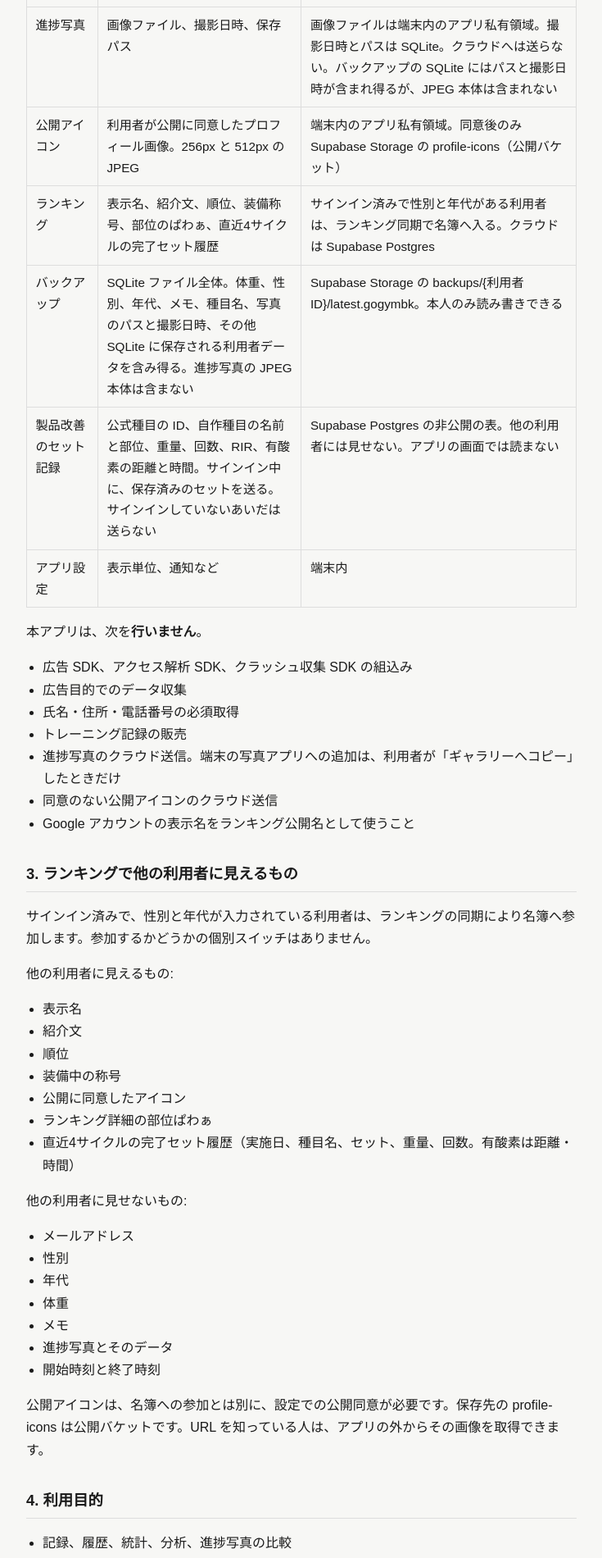
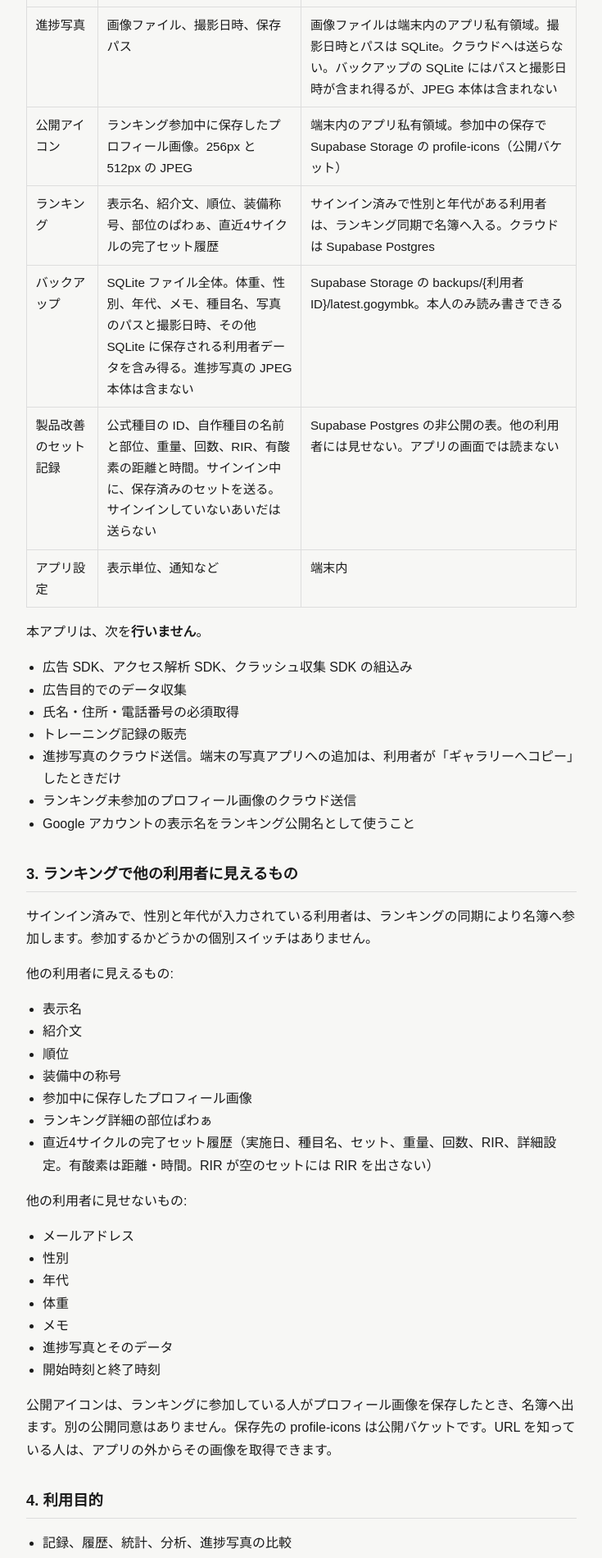
Before and after one commit to K-Tatsuro/gogym-legal, a plain HTML site: page privacy/index.html in a window 1280 px wide. Shown: the part 900-2800 px from the top of the page at 82% size, without its empty margins (272-1007 px from the left). Drawn offline with Linux system fonts and the light colour scheme.

Commit message:
【文書】[法務] 公開アイコンは参加中の保存で名簿へ出る
Co-authored-by: Cursor <cursoragent@cursor.com>

```diff
--- a/privacy/index.html
+++ b/privacy/index.html
@@ -48,7 +48,7 @@
 <body>
   <main>
     <h1>GoGym プライバシーポリシー</h1>
-    <p class="meta">制定日: 2026年7月26日<br>最終更新日: 2026年11月25日</p>
+    <p class="meta">制定日: 2026年7月26日<br>最終更新日: 2026年11月26日</p>
     <p>GoGym（以下「本アプリ」）は、筋トレ記録を支援するモバイルアプリケーションです。本ポリシーは、本アプリにおける利用者情報の取扱いを説明します。</p>
 
     <h2>1. 運営者</h2>
@@ -93,8 +93,8 @@
         </tr>
         <tr>
           <td>公開アイコン</td>
-          <td>利用者が公開に同意したプロフィール画像。256px と 512px の JPEG</td>
-          <td>端末内のアプリ私有領域。同意後のみ Supabase Storage の profile-icons（公開バケット）</td>
+          <td>ランキング参加中に保存したプロフィール画像。256px と 512px の JPEG</td>
+          <td>端末内のアプリ私有領域。参加中の保存で Supabase Storage の profile-icons（公開バケット）</td>
         </tr>
         <tr>
           <td>ランキング</td>
@@ -125,7 +125,7 @@
       <li>氏名・住所・電話番号の必須取得</li>
       <li>トレーニング記録の販売</li>
       <li>進捗写真のクラウド送信。端末の写真アプリへの追加は、利用者が「ギャラリーへコピー」したときだけ</li>
-      <li>同意のない公開アイコンのクラウド送信</li>
+      <li>ランキング未参加のプロフィール画像のクラウド送信</li>
       <li>Google アカウントの表示名をランキング公開名として使うこと</li>
     </ul>
 
@@ -137,9 +137,9 @@
       <li>紹介文</li>
       <li>順位</li>
       <li>装備中の称号</li>
-      <li>公開に同意したアイコン</li>
+      <li>参加中に保存したプロフィール画像</li>
       <li>ランキング詳細の部位ぱわぁ</li>
-      <li>直近4サイクルの完了セット履歴（実施日、種目名、セット、重量、回数。有酸素は距離・時間）</li>
+      <li>直近4サイクルの完了セット履歴（実施日、種目名、セット、重量、回数、RIR、詳細設定。有酸素は距離・時間。RIR が空のセットには RIR を出さない）</li>
     </ul>
     <p>他の利用者に見せないもの:</p>
     <ul>
@@ -151,7 +151,7 @@
       <li>進捗写真とそのデータ</li>
       <li>開始時刻と終了時刻</li>
     </ul>
-    <p>公開アイコンは、名簿への参加とは別に、設定での公開同意が必要です。保存先の profile-icons は公開バケットです。URL を知っている人は、アプリの外からその画像を取得できます。</p>
+    <p>公開アイコンは、ランキングに参加している人がプロフィール画像を保存したとき、名簿へ出ます。別の公開同意はありません。保存先の profile-icons は公開バケットです。URL を知っている人は、アプリの外からその画像を取得できます。</p>
 
     <h2>4. 利用目的</h2>
     <ul>
@@ -168,7 +168,7 @@
     <ul>
       <li>端末内データ: アプリ内のアカウント削除、またはアプリ／OS のデータ削除まで</li>
       <li>進捗写真: 原則として端末内。クラウドへは送らない。ギャラリーへコピーした写真は写真アプリ側に残る。アプリ内の削除やアカウント削除では、そのコピーは消えない</li>
-      <li>公開アイコン: 端末内のファイルに加え、同意後のクラウド公開分。アカウント削除でクラウドのオブジェクトを消す。公開バケットのため、削除前に URL を知っていた第三者の手元に残った複製までは消せない</li>
+      <li>公開アイコン: 端末内のファイルに加え、参加中に保存したクラウド公開分。ランキング離脱とアカウント削除でクラウドのオブジェクトを消す。公開バケットのため、削除前に URL を知っていた第三者の手元に残った複製までは消せない</li>
       <li>バックアップとランキング: アカウントが存続する間。アカウント削除で、本人のバックアップ、名簿、公開履歴、シーズン結果、アイコン通報を消す</li>
       <li>製品改善のセット記録: アカウント削除で、その行とアカウントの結びつきは消す。セットの中身は、誰の記録か分からない状態で残す。自作種目の名前も残る。アプリでセットを消しても、この記録は消えない</li>
       <li><strong>アプリ内の削除:</strong> 設定のアカウントから「アカウントを削除」を実行すると、次を削除します。GoGym のクラウドアカウント、ランキング情報、公開履歴、公開アイコン、クラウドバックアップ、端末内の GoGym データ（トレーニング記録、プロフィール、アプリ私有領域の写真）。製品改善のために送ったセットの記録は、アカウントと切り離して残ります。削除の途中で失敗した場合、アプリは「アカウントを削除しました」とは表示しません</li>
```
